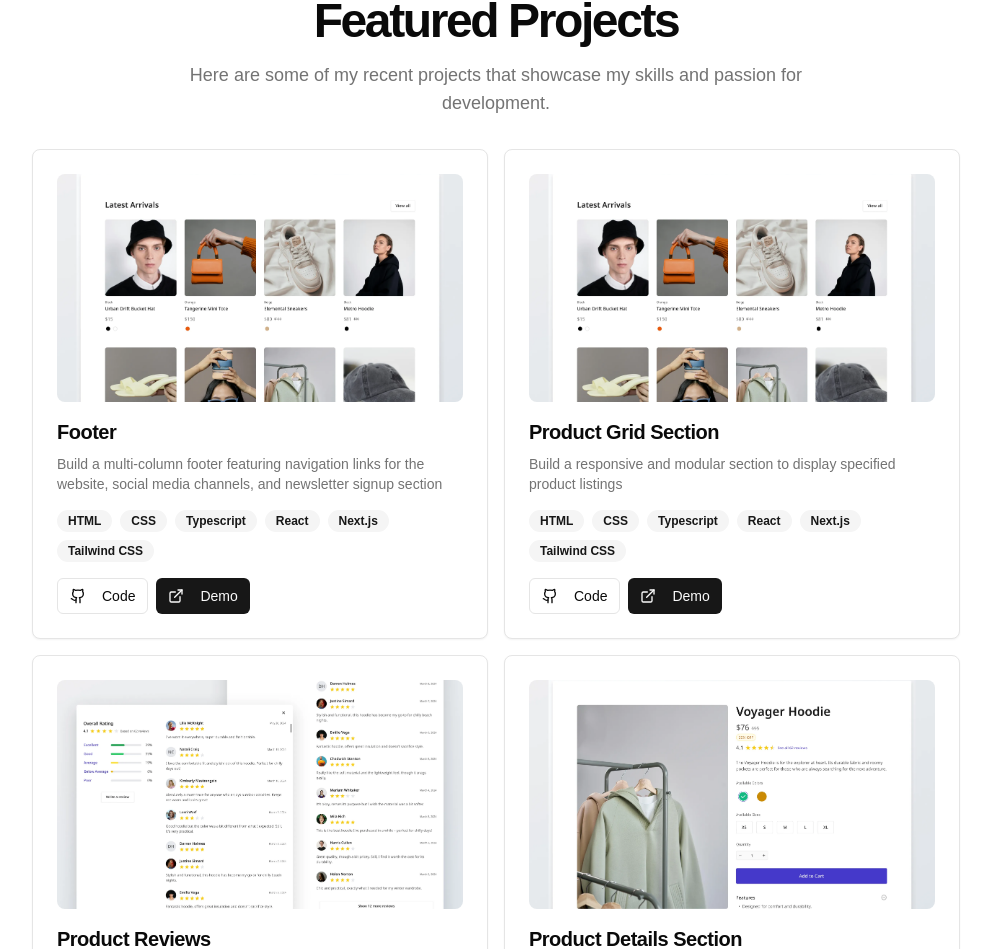
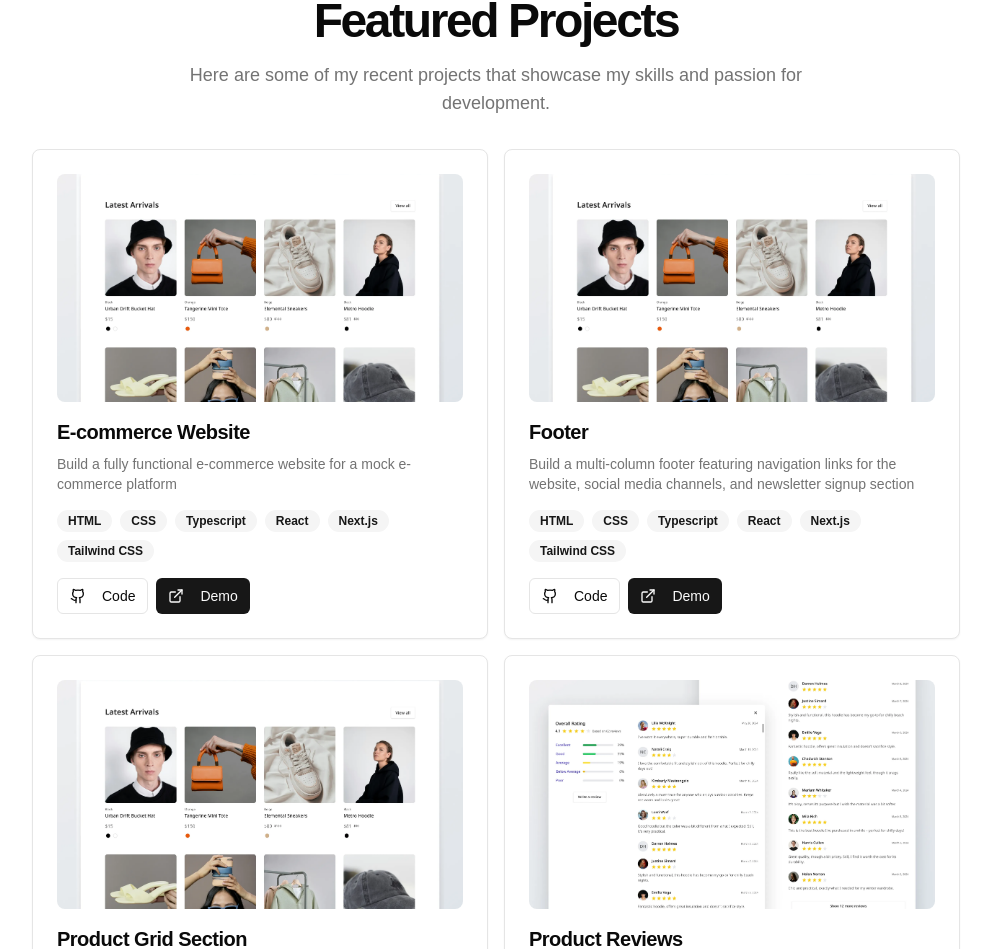
Before and after one commit to adam-wrote-this/my-portfolio, a Next.js app: page / in a window 1280 px wide. Shown: the part 949-1898 px from the top of the page, without its empty margins (144-1135 px from the left). Built offline with nearby package versions, Linux system fonts and the light colour scheme.

Commit message:
feat: Add e-commerce website project details to showcase section

```diff
--- a/app/page.tsx
+++ b/app/page.tsx
@@ -22,6 +22,15 @@ import Image from 'next/image'
 
 export default function Showcase() {
   const projects = [
+    {
+      title: 'E-commerce Website',
+      description:
+        'Build a fully functional e-commerce website for a mock e-commerce platform',
+      image: 'product-grid-section.webp',
+      tags: ['HTML', 'CSS', 'Typescript', 'React', 'Next.js', 'Tailwind CSS'],
+      github: 'https://github.com/adam-wrote-this/e-commerce-website',
+      demo: 'https://e-commerce-website-lyart-six.vercel.app/'
+    },
     {
       title: 'Footer',
       description:
```
